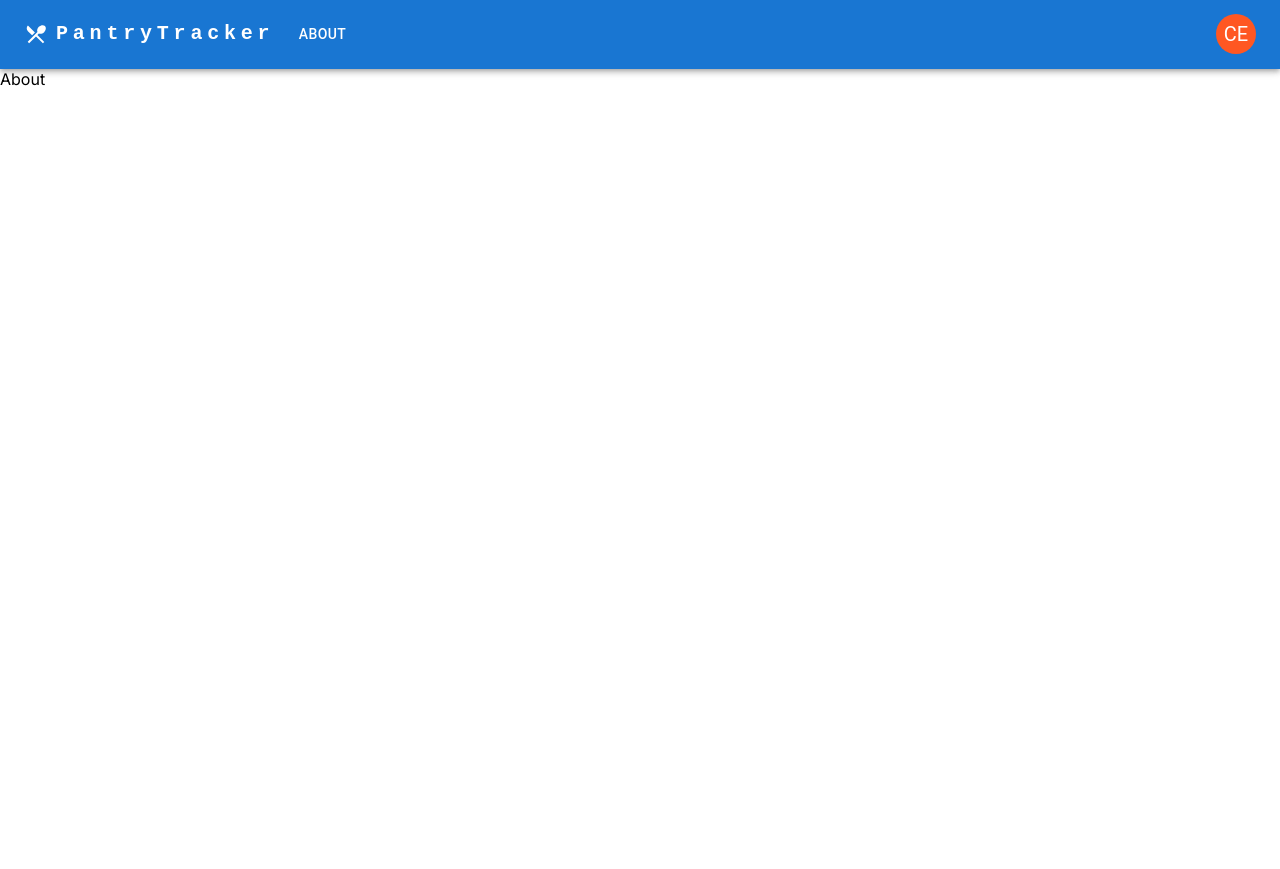
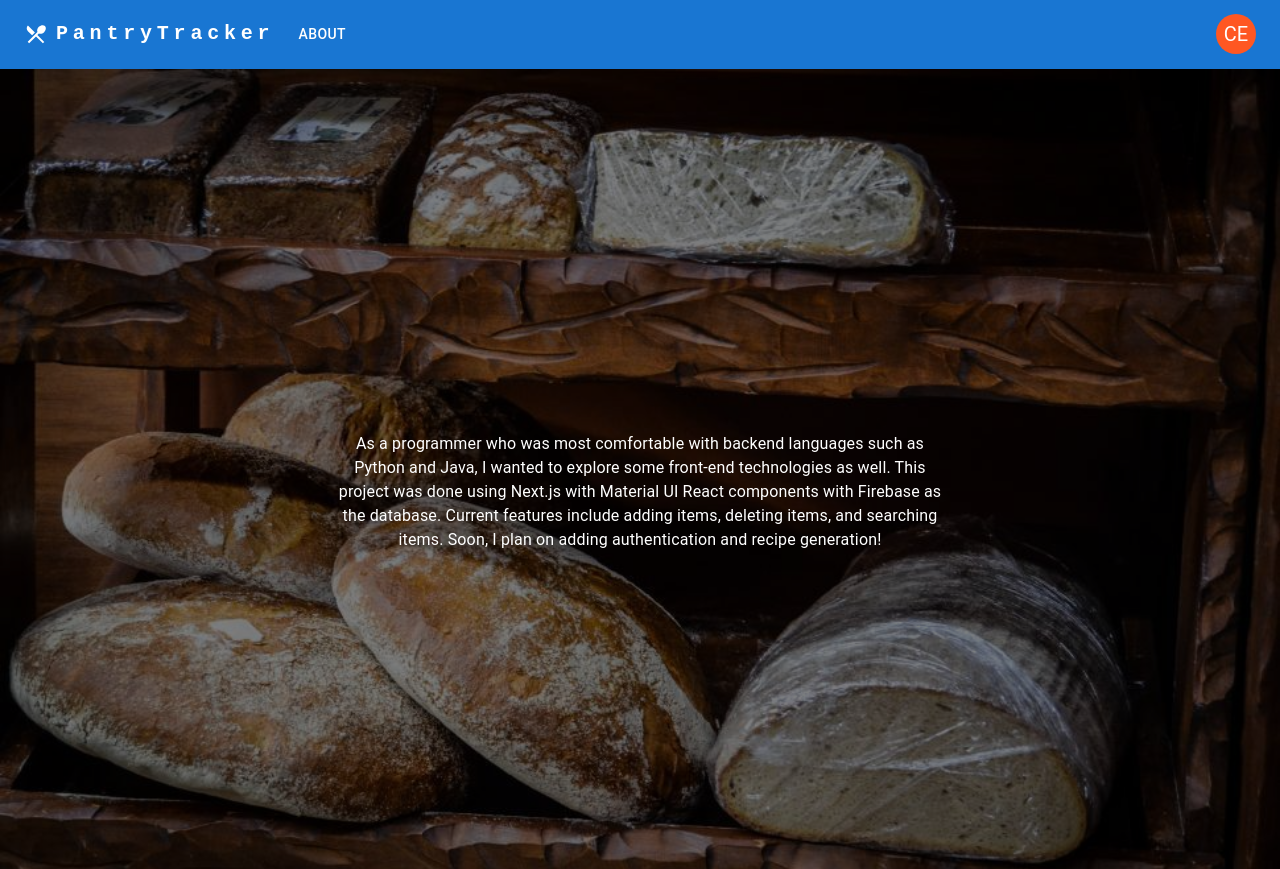
Before and after one commit to johnsonhsiung/pantry, a Next.js app: page /about in a window 1280 px wide. Before the commit the page ends 800 px from the top, so only its background shows below. Built offline with nearby package versions, Linux system fonts and the light colour scheme.

Commit message:
configured about and home page

```diff
--- a/app/about/page.js
+++ b/app/about/page.js
@@ -1,7 +1,81 @@
+import { Box, Stack, Typography, Button, Modal, TextField, Grid, List, ListItem, Card, CardMedia} from "@mui/material";
+import Divider from '@mui/material/Divider';
+
 export default function TestPage() {
     return (
-        <main className="">
-            About
-        </main>
-    )
-}
+        <Box
+          p={0} // Remove padding to ensure full coverage
+          m={0} // Remove margin if needed
+          height="100%" // Full viewport height
+          width="100%" // Full viewport width
+          display="flex"
+          alignItems="center"
+          justifyContent="center"
+          overflow="hidden" // Prevent scrollbars
+          position="relative"
+        >
+          <Grid
+            container
+            spacing={0} // Remove spacing to ensure full coverage
+            height="100vh" // Full height of Box
+            width="100%" // Full width of Box
+          >
+            <Grid item xs={12}>
+              <Card
+                sx={{ minWidth: 0, borderRadius: 0, overflow: "hidden" }} // Full coverage with no minimum width
+                style={{ position: "relative", width: "100%", height: "100%" }}
+              >
+                <CardMedia
+                  style={{
+                    width: "100%",
+                    height: "100%",
+                    objectFit: "cover", // Cover the entire area of the Card
+                  }}
+                  component="img"
+                  image="/assets/bread.jpg"
+                  alt="work portfolio"
+                />
+                <Box
+                    style={{
+                        position: 'absolute',
+                        top: 0,
+                        left: 0,
+                        width: '100%',
+                        height: '100%',
+                        backgroundColor: 'rgba(0, 0, 0, 0.5)', // Adjust the opacity as needed
+                        zIndex: 2,
+                    }}
+                />
+                <Box
+                  position="absolute"
+                  top="50%"
+                  left="50%"
+                  style={{
+                    transform: "translate(-50%, -50%)",
+                    color: "white",
+                    textAlign: "center",
+                    justifyContent: "center",
+                    alignItems: "center",
+                    display: "flex",
+                    bgcolor: "#000000",
+                    padding: "1em",
+                    zIndex: 3
+                  }}
+                >
+                  <Typography>
+                    As a programmer who was most comfortable with backend languages
+                    such as Python and Java, I wanted to explore some front-end
+                    technologies as well. This project was done using Next.js with
+                    Material UI React components with Firebase as the database.
+                    Current features include adding items, deleting items, and
+                    searching items. Soon, I plan on adding authentication and
+                    recipe generation!
+                  </Typography>
+                </Box>
+              </Card>
+            </Grid>
+          </Grid>
+        </Box>
+      );
+
+  }
--- a/components/Item.js
+++ b/components/Item.js
@@ -9,6 +9,7 @@ const Item = styled(Paper)(({ theme }) => ({
   padding: theme.spacing(1),
   textAlign: 'center',
   color: theme.palette.text.secondary,
+  overflow: 'hidden',
 }));
 
 export {Item}
--- a/components/ResponsiveAppBar.js
+++ b/components/ResponsiveAppBar.js
@@ -15,12 +15,15 @@ import MenuItem from '@mui/material/MenuItem';
 import RestaurantMenuIcon from '@mui/icons-material/RestaurantMenu';
 import { deepOrange, deepPurple } from '@mui/material/colors';
 
-const pages = ['About'];
+
 const settings = ['Profile', 'Account', 'Dashboard', 'Logout'];
+const pagesToLink = new Map();
+pagesToLink.set('About', '/about')
 
 function ResponsiveAppBar() {
   const [anchorElNav, setAnchorElNav] = React.useState(null);
   const [anchorElUser, setAnchorElUser] = React.useState(null);
+
 
   const handleOpenNavMenu = (event) => {
     setAnchorElNav(event.currentTarget);
@@ -46,7 +49,7 @@ function ResponsiveAppBar() {
             variant="h6"
             noWrap
             component="a"
-            href="#app-bar-with-responsive-menu"
+            href="/.."
             sx={{
               mr: 2,
               display: { xs: 'none', md: 'flex' },
@@ -89,9 +92,9 @@ function ResponsiveAppBar() {
                 display: { xs: 'block', md: 'none' },
               }}
             >
-              {pages.map((page) => (
+              {[...pagesToLink].map(([page, link]) => (
                 <MenuItem key={page} onClick={handleCloseNavMenu}>
-                  <Typography textAlign="center">{page}</Typography>
+                  <Typography textAlign="center" href={link}>{page}</Typography>
                 </MenuItem>
               ))}
             </Menu>
@@ -116,11 +119,12 @@ function ResponsiveAppBar() {
             LOGO
           </Typography>
           <Box sx={{ flexGrow: 1, display: { xs: 'none', md: 'flex' } }}>
-            {pages.map((page) => (
+            {[...pagesToLink].map(([page, link]) => (
               <Button
                 key={page}
                 onClick={handleCloseNavMenu}
                 sx={{ my: 2, color: 'white', display: 'block' }}
+                href = {link}
               >
                 {page}
               </Button>
@@ -128,7 +132,7 @@ function ResponsiveAppBar() {
           </Box>
 
           <Box sx={{ flexGrow: 0 }}>
-            <Tooltip title="Open settings">
+            <Tooltip title="Community Edition (for now)">
               <IconButton onClick={handleOpenUserMenu} sx={{ p: 0 }}>
                 <Avatar sx={{ bgcolor: deepOrange[500] }}>CE</Avatar>
               </IconButton>
```
Also changed, not shown: app/page.js (+73 -6 lines), app/pantry/page.js (+8 -4 lines), public/assets/bread.jpg (added).
